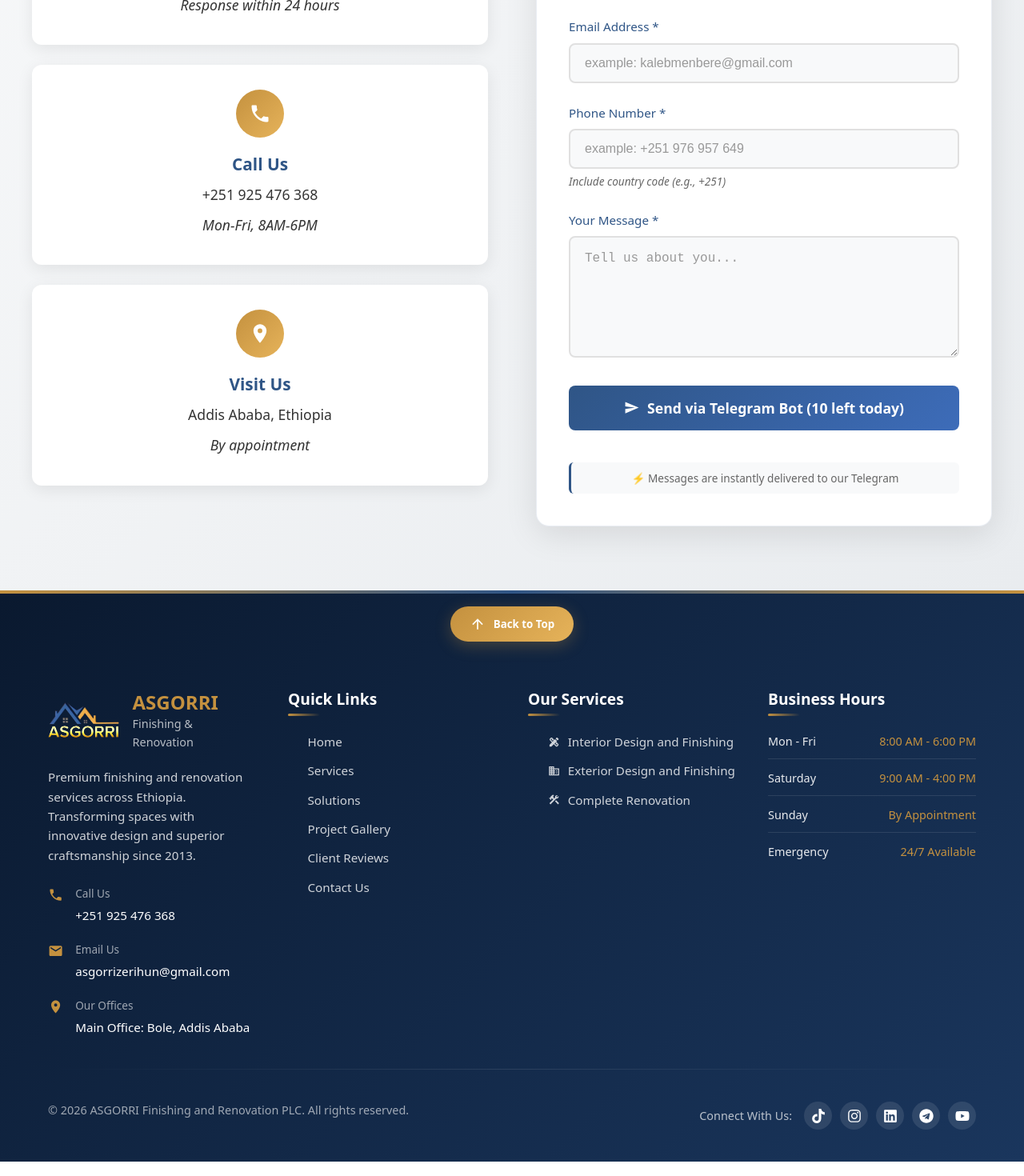
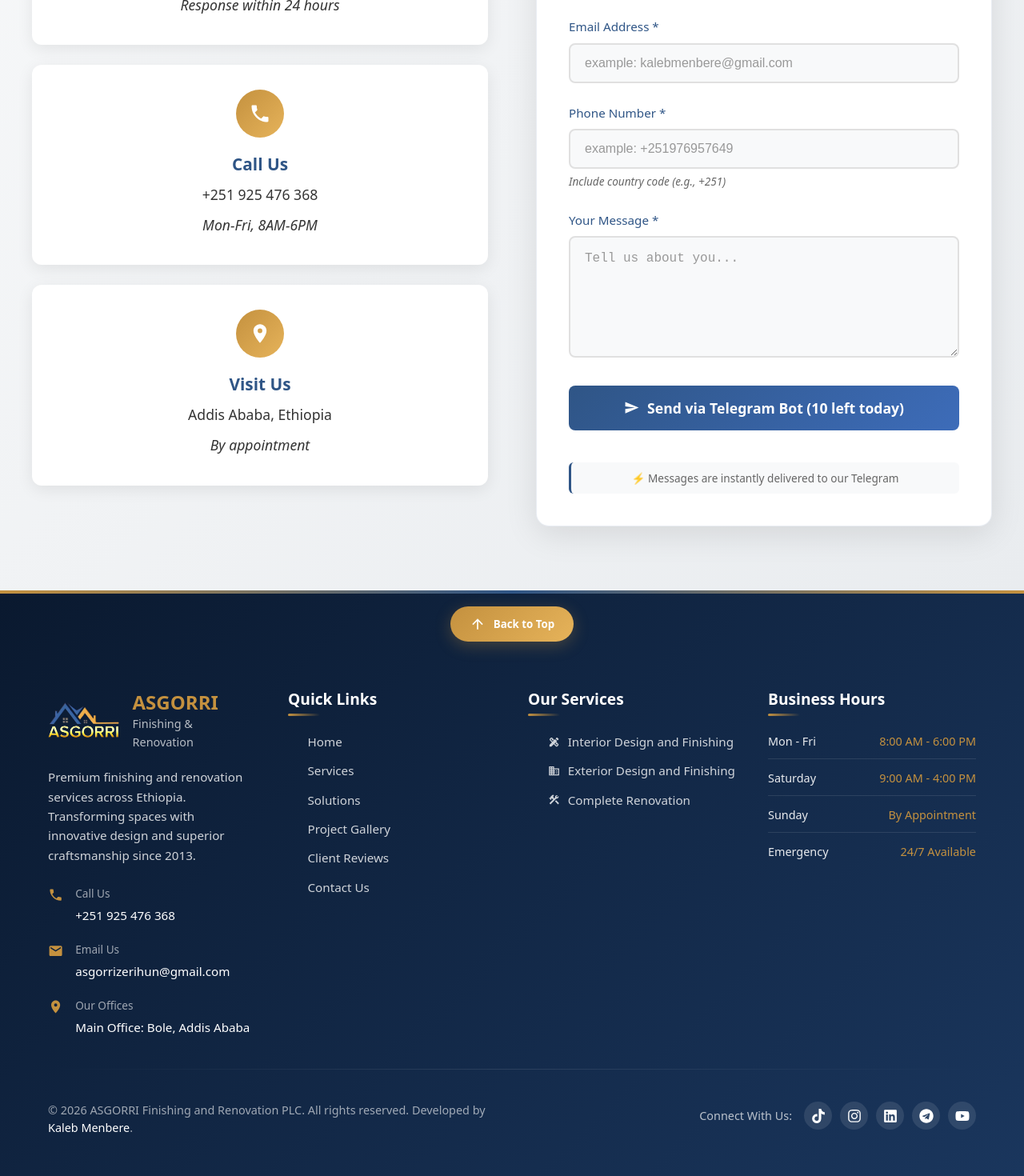
Before and after one commit to kaleb-menbere/asgori, a React (Vite) app: page / in a window 1280 px wide. Shown: the part 9359-10829 px from the top of the page at 80% size. Built offline with nearby package versions, Linux system fonts and the light colour scheme.

Commit message:
kaleb added

```diff
--- a/src/components/Contact.jsx
+++ b/src/components/Contact.jsx
@@ -213,7 +213,7 @@
                     name="phone"
                     value={formData.phone}
                     onChange={handleChange}
-                    placeholder="example: +251 976 957 649"
+                    placeholder="example: +251976957649"
                     required
                     pattern="^(?:\+251|251|0)?[79]\d{8}$"
                     className="form-input"
--- a/src/components/Footer.jsx
+++ b/src/components/Footer.jsx
@@ -155,7 +155,7 @@
           <div className="copyright">
             <p>
               &copy; {currentYear} ASGORRI Finishing and Renovation PLC.
-              All rights reserved.
+              All rights reserved. Developed by <a style={{color: '#ffffff'}} href="https://kaleb-sable.vercel.app/" target="_blank" rel="noopener noreferrer">Kaleb Menbere</a>.
             </p>
           </div>
 
```
